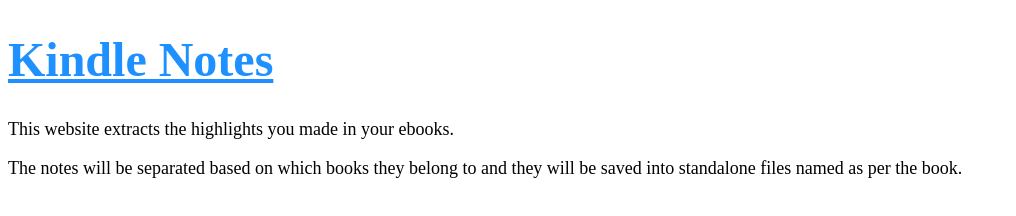
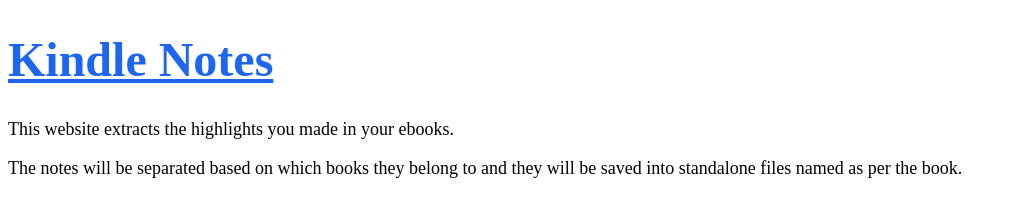
Before and after one commit to GergelyOlah/PKPrtf, a plain HTML site: page index.html in a window 1280 px wide. Shown: the whole page, without its empty margins (0-1016 px from the left). Drawn offline with Linux system fonts and the light colour scheme.

Commit message:
Colour changed

```diff
--- a/Styles/styles.css
+++ b/Styles/styles.css
@@ -2,7 +2,7 @@ html{
     font-size: 10px;
 }
 h1 {
-    color: dodgerblue;
+    color: rgb(29, 103, 240);
     text-decoration: underline;
     font-size: 4.8rem;
 }
```
Also changed, not shown: index.html (+1 -2 lines).
